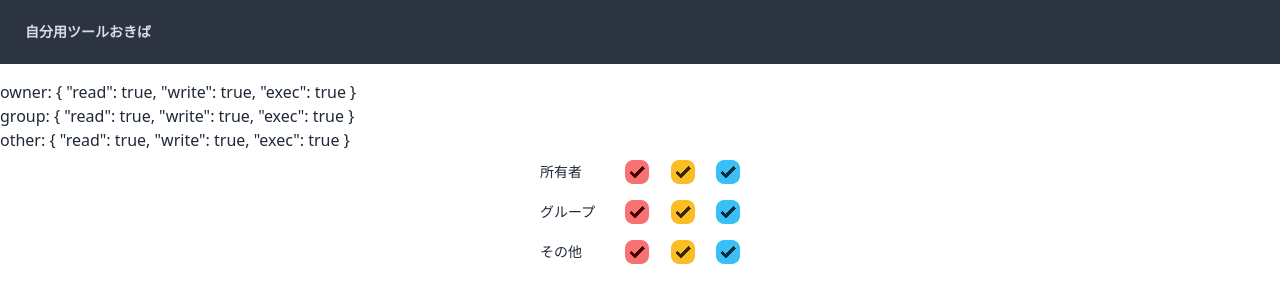
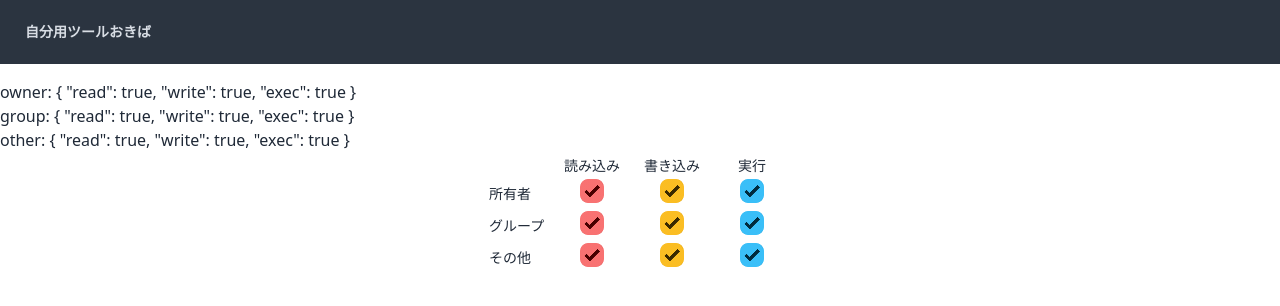
Before and after one commit to kyoruni/my-tools, a Vue app: page /permission in a window 1280 px wide. Shown: the top 306 px of the page. Built offline with nearby package versions, Linux system fonts and the light colour scheme.

Commit message:
:lipstick: 表示がずれるので、テーブルレイアウトにする

```diff
--- a/src/views/Permission.vue
+++ b/src/views/Permission.vue
@@ -10,31 +10,69 @@ const other = ref({ read: true, write: true, exec: true });
   <p>group: {{ group }}</p>
   <p>other: {{ other }}</p>
   <div class="permission flex justify-center">
-    <div>
-      <div class="form-control w-52">
-        <label class="label cursor-pointer">
-          <span class="label-text block w-16">所有者</span>
+    <table>
+      <tr class="text-center">
+        <td class="w-16"></td>
+        <td class="w-20">
+          <span class="label-text">読み込み</span>
+        </td>
+        <td class="w-20">
+          <span class="label-text">書き込み</span>
+        </td>
+        <td class="w-20">
+          <span class="label-text">実行</span>
+        </td>
+      </tr>
+      <tr class="text-center">
+        <td class="w-16 label-text text-left">所有者</td>
+        <td class="w-20">
           <input type="checkbox" v-model="owner.read" class="checkbox checkbox-error" />
+        </td>
+        <td class="w-20">
           <input type="checkbox" v-model="owner.write" class="checkbox checkbox-warning" />
+        </td>
+        <td class="w-20">
           <input type="checkbox" v-model="owner.exec" class="checkbox checkbox-info" />
-        </label>
-      </div>
-      <div class="form-control w-52">
-        <label class="label cursor-pointer w-50">
-          <span class="label-text block w-16">グループ</span>
+        </td>
+      </tr>
+      <tr class="text-center">
+        <td class="w-16 label-text text-left">グループ</td>
+        <td class="w-20">
           <input type="checkbox" v-model="group.read" class="checkbox checkbox-error" />
+        </td>
+        <td class="w-20">
           <input type="checkbox" v-model="group.write" class="checkbox checkbox-warning" />
+        </td>
+        <td class="w-20">
           <input type="checkbox" v-model="group.exec" class="checkbox checkbox-info" />
-        </label>
-      </div>
-      <div class="form-control w-52">
-        <label class="label cursor-pointer">
-          <span class="label-text block w-16">その他</span>
+        </td>
+      </tr>
+      <tr class="text-center">
+        <td class="w-16 label-text text-left">その他</td>
+        <td class="w-20">
           <input type="checkbox" v-model="other.read" class="checkbox checkbox-error" />
+        </td>
+        <td class="w-20">
           <input type="checkbox" v-model="other.write" class="checkbox checkbox-warning" />
+        </td>
+        <td class="w-20">
           <input type="checkbox" v-model="other.exec" class="checkbox checkbox-info" />
-        </label>
-      </div>
-    </div>
+        </td>
+      </tr>
+    </table>
   </div>
 </template>
+
+<style scoped>
+#customCheckbox {
+  display: none;
+}
+
+/* 疑似要素を使用してチェックマークを表示 */
+.custom-checkbox::before {
+  content: "\2713";
+  display: inline-block;
+  font-size: 20px; /* フォントサイズを調整 */
+  /* その他のスタイルを追加 */
+}
+</style>
```
